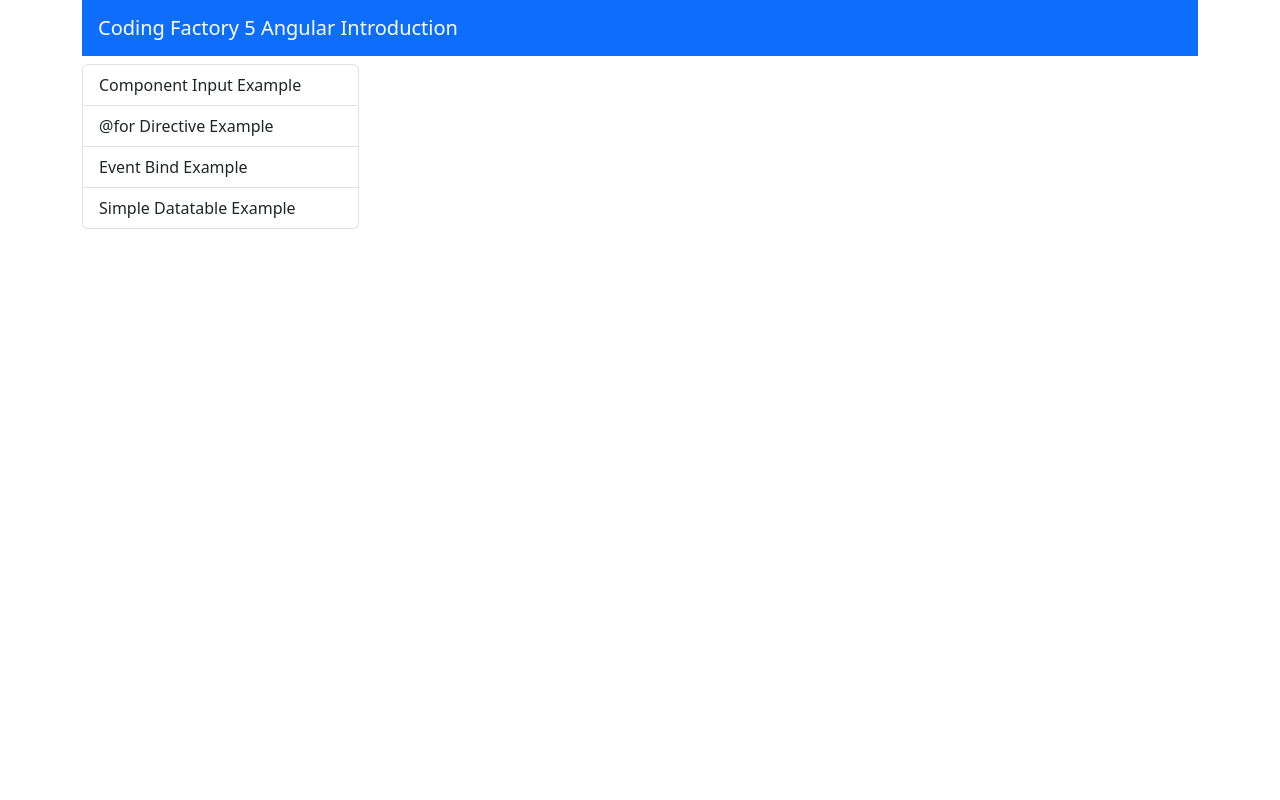
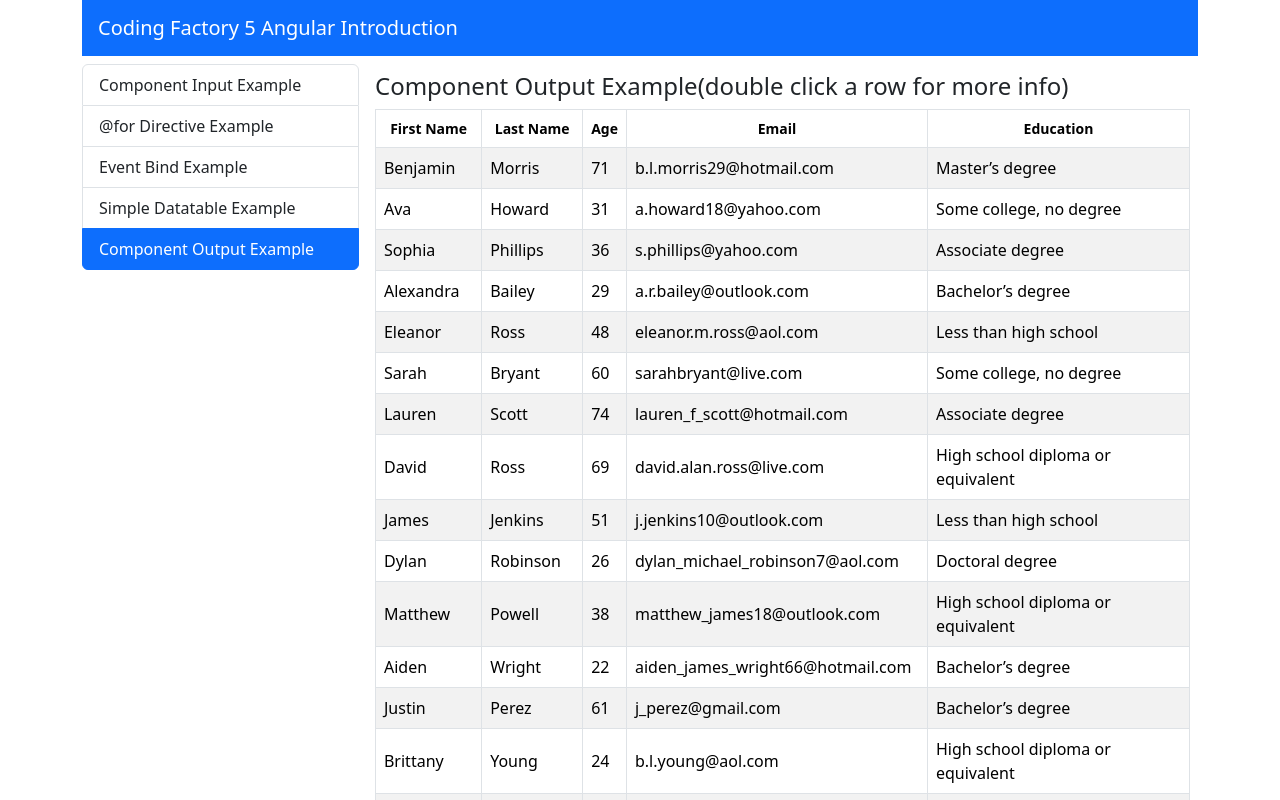
Before and after one commit to GregoryPerifanos/angular-introduction, an Angular app: page /component-output-example in a window 1280 px wide. Before the commit this address led to /. Shown: the top 800 px of the page. Built offline with nearby package versions, Linux system fonts and the light colour scheme.

Commit message:
output introduction

```diff
--- a/src/app/app.routes.ts
+++ b/src/app/app.routes.ts
@@ -5,6 +5,7 @@ import { ComponentInputExampleComponent } from './components/component-input-exa
 import { ForDirectiveExampleComponent } from './components/for-directive-example/for-directive-example.component';
 import { SimpleDatatableComponent } from './components/simple-datatable/simple-datatable.component';
 import { SimpleDatatableExampleComponent } from './components/simple-datatable-example/simple-datatable-example.component';
+import { ComponentOutputExampleComponent } from './components/component-output-example/component-output-example.component';
 
 export const routes: Routes = [
     {
@@ -14,6 +15,7 @@ export const routes: Routes = [
     {path: 'for-directive-example', component: ForDirectiveExampleComponent},
     {path: 'event-bind-example', component: EventBindExampleComponent},
     {path: 'simple-datatable-example', component: SimpleDatatableExampleComponent},
+    {path: 'component-output-example', component: ComponentOutputExampleComponent},
     {path: '', component: WelcomeComponent },
 
 ];
--- /dev/null
+++ b/src/app/components/component-output-example/component-output-example.component.html
@@ -0,0 +1,11 @@
+<h4>Component Output Example(double click a row for more info)</h4>
+
+<app-simple-datatable [data]="manyPerson"
+
+(personClicked)="onPersonClicked($event)"
+
+>
+
+
+
+</app-simple-datatable>
--- /dev/null
+++ b/src/app/components/component-output-example/component-output-example.component.ts
@@ -0,0 +1,30 @@
+import { Component } from '@angular/core';
+import { SimpleDatatableComponent } from '../simple-datatable/simple-datatable.component';
+import { EPerson, ManyPerson } from 'src/app/shared/interfaces/person';
+
+@Component({
+  selector: 'app-component-output-example',
+  standalone: true,
+  imports: [SimpleDatatableComponent],
+  templateUrl: './component-output-example.component.html',
+  styleUrl: './component-output-example.component.css'
+})
+export class ComponentOutputExampleComponent {
+  manyPerson = ManyPerson;
+
+  onPersonClicked(person: EPerson) {
+    alert(this.personTemplate(person));
+  }
+
+  personTemplate(person: EPerson) {
+    return `
+    Person Details:
+
+    First Name: ${person.givenName}
+    Last Name: ${person.surName}
+    Age: ${person.age}
+    Email:${person.email}
+    Education${person.education}
+    `;
+  }
+}
--- a/src/app/components/list-group-menu/list-group-menu.component.ts
+++ b/src/app/components/list-group-menu/list-group-menu.component.ts
@@ -11,10 +11,27 @@ import { MenuItem } from 'src/app/shared/interfaces/menu-item';
 })
 export class ListGroupMenuComponent {
   menu: MenuItem [] = [
-    {text: 'Component Input Example', routerLink: 'component-input-example'},
-    {text: '@for Directive Example', routerLink: 'for-directive-example'},
-    {text: 'Event Bind Example', routerLink:'event-bind-example'},
-    {text: 'Simple Datatable Example', routerLink:'simple-datatable-example'}
+    {
+      text: 'Component Input Example',
+      routerLink: 'component-input-example'
+    },
+    {
+      text: '@for Directive Example',
+       routerLink: 'for-directive-example'
+      },
+    {
+      text: 'Event Bind Example',
+      routerLink:'event-bind-example'
+    },
+    {
+      text: 'Simple Datatable Example',
+      routerLink:'simple-datatable-example'
+    },
+    {
+      text: 'Component Output Example',
+      routerLink:'component-output-example'
+    },
+
 
   ];
 }
--- a/src/app/components/simple-datatable-example/simple-datatable-example.component.html
+++ b/src/app/components/simple-datatable-example/simple-datatable-example.component.html
@@ -1,3 +1,3 @@
-<h4>Simple Data Example</h4>
+<h4>Simple Data Example(Ascend Descend the columns)</h4>
 
 <app-simple-datatable [data]="manyperson"></app-simple-datatable>
--- a/src/app/components/simple-datatable/simple-datatable.component.html
+++ b/src/app/components/simple-datatable/simple-datatable.component.html
@@ -10,7 +10,7 @@
     </thead>
     <tbody>
         @for(row of data; track row) {
-            <tr class="align-middle ">
+            <tr class="align-middle " (dblclick)="onPersonClicked(row)">
                 <td>{{ row.givenName }}</td>
                 <td>{{ row.surName }}</td>
                 <td>{{ row.age }}</td>
--- a/src/app/components/simple-datatable/simple-datatable.component.ts
+++ b/src/app/components/simple-datatable/simple-datatable.component.ts
@@ -1,4 +1,4 @@
-import { Component, Input } from '@angular/core';
+import { Component, EventEmitter, Input, Output } from '@angular/core';
 import { EPerson } from 'src/app/shared/interfaces/person';
 import { sortBy } from 'lodash-es';
 
@@ -11,6 +11,7 @@ import { sortBy } from 'lodash-es';
 })
 export class SimpleDatatableComponent {
   @Input() data: EPerson[];
+  @Output() personClicked = new EventEmitter<EPerson>();
 
   sortOrder = {
     givenName: 'none',
@@ -46,4 +47,8 @@ export class SimpleDatatableComponent {
     }
   }
 
+  onPersonClicked(person: EPerson) {
+    this.personClicked.emit(person);
+  }
+
 }
```
Also changed, not shown: src/app/components/component-output-example/component-output-example.component.css (added), 1 other file (tests, documents, lock files or other folders).
